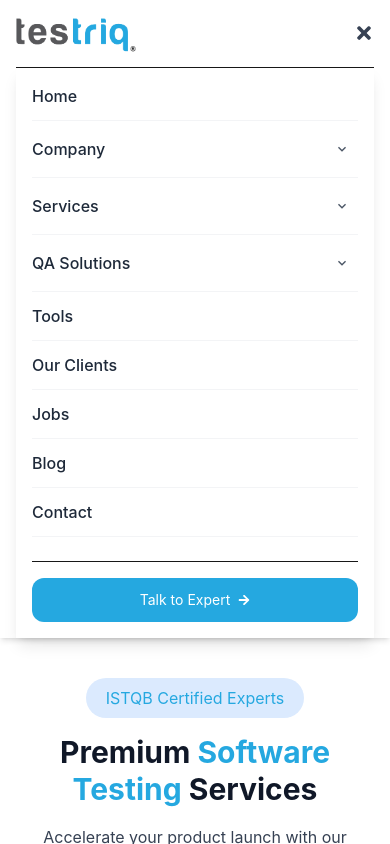
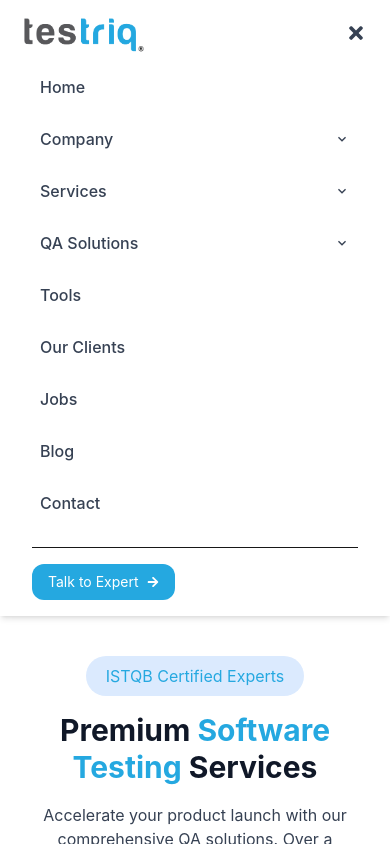
Before and after one commit to prakash47/testrq-3.0, a Next.js app: page / in a window 390 px wide. Both pictures are taken after a click on the button "Toggle menu". Shown: the top 844 px of the page. Built offline with nearby package versions, Linux system fonts and the light colour scheme.

Commit message:
navbar screeen size ongoing

```diff
--- a/src/components/layout/Header.tsx
+++ b/src/components/layout/Header.tsx
@@ -23,22 +23,13 @@ interface MenuItem {
 
 const Navbar = () => {
   const [menuOpen, setMenuOpen] = useState(false);
-  const [activeSubmenu, setActiveSubmenu] = useState<number | null>(null);
-  const [activeServiceSubmenu, setActiveServiceSubmenu] = useState<number | null>(null);
+  const [activeSubmenu, setActiveSubmenu] = useState<number | null>(null); // State to track active submenu in mobile
 
-  const toggleMenu = () => {
-    setMenuOpen(!menuOpen);
-    setActiveSubmenu(null);
-    setActiveServiceSubmenu(null);
-  };
+  const toggleMenu = () => setMenuOpen(!menuOpen);
 
   const toggleSubmenu = (index: number) => {
+    // If the clicked submenu is already open, close it, otherwise open it
     setActiveSubmenu(activeSubmenu === index ? null : index);
-    setActiveServiceSubmenu(null);
-  };
-
-  const toggleServiceSubmenu = (index: number) => {
-    setActiveServiceSubmenu(activeServiceSubmenu === index ? null : index);
   };
 
   // Define menu items with proper types and links
@@ -48,8 +39,8 @@ const Navbar = () => {
       label: "Company",
       link: "",
       submenu: [
-        { label: "About Us", link: "/about-us" },
-        { label: "Our Team", link: "/our-team" },
+        { label: "About Us", link: "/about" },
+        { label: "Our Team", link: "/team" },
       ],
     },
     {
@@ -122,7 +113,7 @@ const Navbar = () => {
 
   return (
     <nav className="bg-white shadow-md px-4 sm:px-6 md:px-16 sticky top-0 z-50">
-      <div className="flex justify-between items-center  sm:px-5 md:px-8 py-3 sm:py-4">
+      <div className="flex justify-between items-center px-2 sm:px-5 md:px-8 py-3 sm:py-4">
         {/* Logo */}
         <Link href="/">
           <h2 className="text-xl sm:text-2xl md:text-3xl font-bold cursor-pointer">
@@ -151,6 +142,7 @@ const Navbar = () => {
                 <div className="absolute top-full mt-0 left-0 right-0 ml-[calc(-35vw+100%)] xl:ml-[calc(-39vw+100%)] bg-white shadow-lg z-[60] translate-y-4 opacity-0 transition-all duration-300 ease-out group-hover:opacity-100 group-hover:translate-y-0 w-screen pointer-events-none group-hover:pointer-events-auto">
                   <div className="w-full mx-auto grid grid-cols-2 xl:grid-cols-4 gap-4 xl:gap-8 py-6 xl:py-8 px-4 xl:px-6 ml-8 xl:ml-24">
                     {item.submenu.map((column, colIdx) => {
+                      // Check if the column is of type { heading: string, services: SubmenuItem[] }
                       if ('label' in column && 'link' in column) {
                         return (
                           <div key={colIdx} className="space-y-3 xl:space-y-4">
@@ -163,6 +155,7 @@ const Navbar = () => {
                         );
                       }
 
+                      // If it's the complex object, render the heading and services
                       return (
                         <div key={colIdx} className="space-y-3 xl:space-y-4">
                           <h2 className="text-base xl:text-lg font-semibold text-gray-800">
@@ -206,7 +199,7 @@ const Navbar = () => {
           ))}
         </ul>
 
-        {/* Tablet Menu Button */}
+        {/* Tablet Menu (simplified horizontal) */}
         <div className="hidden md:flex xl:hidden items-center">
           <button
             className="text-gray-700 text-xl p-2"
@@ -237,89 +230,64 @@ const Navbar = () => {
         </button>
       </div>
 
-      {/* Tablet Menu */}
+      {/* Tablet Dropdown Menu */}
       {menuOpen && (
-        <div className="hidden md:block xl:hidden">
-          <div className="bg-white border-t shadow-lg max-h-[80vh] overflow-y-auto">
-            <div className="px-6 py-4">
-              <div className="grid grid-cols-1 sm:grid-cols-2 lg:grid-cols-3 gap-4">
+        <div className="hidden md:block xl:hidden px-4 pb-4 border-t">
+          <div className="grid grid-cols-2 gap-4 py-4">
             {menuItems.map((item, idx) => (
-                  <div key={idx} className="space-y-2">
-                    <div className="flex items-center justify-between">
+              <div key={idx} className="relative group">
                 <Link href={item.link}>
-                        <h3 className="text-lg font-semibold text-gray-800 hover:text-[theme(color.brand.blue)] cursor-pointer">
-                          {item.label}
-                        </h3>
+                  <div className="flex items-center gap-1 cursor-pointer text-gray-700 hover:text-[theme(color.brand.blue)] p-2 rounded-md hover:bg-gray-50">
+                    <span className="text-md font-medium">{item.label}</span>
+                    {item.submenu && <MdKeyboardArrowDown />}
+                  </div>
                 </Link>
-                      {item.submenu && (
-                        <button
-                          onClick={() => toggleSubmenu(idx)}
-                          className="text-gray-600 hover:text-[theme(color.brand.blue)] p-1"
-                        >
-                          <MdKeyboardArrowDown
-                            className={`transition-transform duration-200 ${
-                              activeSubmenu === idx ? "rotate-180" : ""
-                            }`}
-                          />
-                        </button>
-                      )}
-                    </div>
 
                 {/* Tablet Submenu */}
-                    {item.submenu && activeSubmenu === idx && (
-                      <div className="pl-4 space-y-2 border-l-2 border-blue-100">
-                        {item.label === "Services" ? (
-                          <div className="space-y-3">
+                {item.submenu && (
+                  <div className="absolute top-full left-0 bg-white shadow-lg rounded-md py-2 w-64 z-[60] translate-y-4 opacity-0 transition-all duration-300 ease-out group-hover:opacity-100 group-hover:translate-y-0 pointer-events-none group-hover:pointer-events-auto">
+                    {item.label === "Services" && item.submenu ? (
+                      <div className="grid grid-cols-1 gap-2 p-3">
                         {item.submenu.map((column, colIdx) => {
                           if ('label' in column && 'link' in column) {
                             return (
-                                  <div key={colIdx}>
+                              <div key={colIdx} className="py-1">
                                 <Link href={column.link}>
-                                      <span className="text-sm font-medium text-gray-700 hover:text-[theme(color.brand.blue)] cursor-pointer">
+                                  <h3 className="text-sm font-semibold text-gray-700 hover:text-[theme(color.brand.blue)] cursor-pointer">
                                     {column.label}
-                                      </span>
+                                  </h3>
                                 </Link>
                               </div>
                             );
                           }
                           return (
-                                <div key={colIdx} className="space-y-2">
-                                  <div className="flex items-center justify-between">
-                                    <h4 className="text-sm font-medium text-gray-800">{column.heading}</h4>
-                                    <button
-                                      onClick={() => toggleServiceSubmenu(colIdx)}
-                                      className="text-gray-500 hover:text-[theme(color.brand.blue)] p-1"
-                                    >
-                                      <MdKeyboardArrowDown
-                                        className={`w-4 h-4 transition-transform duration-200 ${
-                                          activeServiceSubmenu === colIdx ? "rotate-180" : ""
-                                        }`}
-                                      />
-                                    </button>
-                                  </div>
-                                  {activeServiceSubmenu === colIdx && (
-                                    <ul className="pl-3 space-y-1 border-l border-gray-200">
-                                      {column.services.map((service, subIdx) => (
+                            <div key={colIdx} className="py-1">
+                              <h3 className="text-sm font-semibold text-gray-700 mb-1">
+                                {column.heading}
+                              </h3>
+                              <ul className="space-y-1 ml-2">
+                                {column.services
+                                  .slice(0, 3)
+                                  .map((service, subIdx) => (
                                     <li key={subIdx}>
                                       <Link href={service.link}>
-                                            <span className="block text-sm text-gray-600 hover:text-[theme(color.brand.blue)] py-1 cursor-pointer">
+                                        <span className="block pt-2 text-sm text-gray-700 hover:text-[theme(color.brand.blue)] cursor-pointer">
                                           {service.label}
                                         </span>
                                       </Link>
                                     </li>
                                   ))}
                               </ul>
-                                  )}
                             </div>
                           );
                         })}
                       </div>
                     ) : (
-                          <ul className="space-y-1">
+                      <ul className="py-1">
                         {item.submenu.map((subItem, subIdx) => (
                           <li key={subIdx}>
                             <Link href={('link' in subItem) ? subItem.link : '#'}>
-                                  <span className="block text-sm text-gray-600 hover:text-[theme(color.brand.blue)] py-1 cursor-pointer">
+                              <span className="block px-4 py-2 hover:bg-blue-50 text-sm text-gray-600 hover:text-[theme(color.brand.blue)] cursor-pointer">
                                 {('label' in subItem) ? subItem.label : subItem.heading}
                               </span>
                             </Link>
@@ -333,81 +301,65 @@ const Navbar = () => {
             ))}
           </div>
 
-              <div className="mt-6 pt-4 border-t">
+          <div className="flex items-center justify-between pt-4 border-t">
             <Link href="/contact">
-                  <button className="w-full bg-[#25A8E0] text-white px-4 py-3 rounded-xl hover:bg-blue-400 flex items-center justify-center gap-2">
+              <button className="bg-[#25A8E0] text-white px-4 py-2 rounded-xl hover:bg-blue-400 flex items-center gap-2">
                 <span className="text-sm">Talk to Expert</span>
                 <FaArrowRight className="w-3 h-3" />
               </button>
             </Link>
           </div>
         </div>
-          </div>
-        </div>
       )}
 
-      {/* Mobile Menu */}
+      {/* Mobile Menu Items */}
       {menuOpen && (
-        <div className="md:hidden">
-          <div className="bg-white border-t shadow-lg max-h-[80vh] overflow-y-auto">
-            <div className="px-4 py-4">
-              <ul className="space-y-3">
+        <div className="md:hidden px-4 pb-4">
+          <ul className="space-y-3 text-gray-700">
             {menuItems.map((item, idx) => (
-                  <li key={idx} className="border-b border-gray-100 pb-3">
-                    <div className="flex items-center justify-between">
+              <li
+                key={idx}
+                className="hover:text-[theme(color.brand.blue)] cursor-pointer"
+              >
+                <div
+                  className="flex items-center justify-between p-2 rounded-md hover:bg-gray-50"
+                  onClick={() => item.submenu && toggleSubmenu(idx)} // Toggle submenu visibility on click
+                >
                   <Link href={item.link}>
-                        <span className="text-base font-medium text-gray-800 hover:text-[theme(color.brand.blue)] cursor-pointer">
-                          {item.label}
-                        </span>
+                    <span className="text-base font-medium">{item.label}</span>
                   </Link>
                   {item.submenu && (
-                        <button
-                          onClick={() => toggleSubmenu(idx)}
-                          className="text-gray-600 hover:text-[theme(color.brand.blue)] p-2"
-                        >
                     <MdKeyboardArrowDown
-                            className={`transition-transform duration-200 ${
+                      className={`transition-transform ${
                         activeSubmenu === idx ? "rotate-180" : ""
                       }`}
                     />
-                        </button>
                   )}
                 </div>
 
-                    {/* Mobile Submenu */}
+                {/* Submenu for mobile (conditionally render if it's active) */}
                 {item.submenu && activeSubmenu === idx && (
-                      <div className="mt-3 pl-4 space-y-3 border-l-2 border-blue-100">
-                        {item.label === "Services" ? (
-                          <div className="space-y-4">
+                  <div className="pl-4 mt-2 space-y-2 bg-gray-50 rounded-md p-3">
+                    {item.label === "Services" && item.submenu ? (
+                      <div className="space-y-3">
                         {item.submenu.map((column, colIdx) => {
                           if ('label' in column && 'link' in column) {
                             return (
                               <div key={colIdx}>
                                 <Link href={column.link}>
-                                      <span className="text-sm font-medium text-gray-700 hover:text-[theme(color.brand.blue)] cursor-pointer">
+                                  <h3 className="text-sm font-semibold text-gray-800 hover:text-[theme(color.brand.blue)] cursor-pointer">
                                     {column.label}
-                                      </span>
+                                  </h3>
                                 </Link>
                               </div>
                             );
                           }
                           return (
-                                <div key={colIdx} className="space-y-2">
-                                  <div className="flex items-center justify-between">
-                                    <h4 className="text-sm font-semibold text-gray-800">{column.heading}</h4>
-                                    <button
-                                      onClick={() => toggleServiceSubmenu(colIdx)}
-                                      className="text-gray-500 hover:text-[theme(color.brand.blue)] p-1"
-                                    >
-                                      <MdKeyboardArrowDown
-                                        className={`w-4 h-4 transition-transform duration-200 ${
-                                          activeServiceSubmenu === colIdx ? "rotate-180" : ""
-                                        }`}
-                                      />
-                                    </button>
-                                  </div>
-                                  {activeServiceSubmenu === colIdx && (
-                                    <ul className="pl-3 space-y-2 border-l border-gray-200">
+                            <div key={colIdx}>
+                              <h3 className="text-md font-semibold text-gray-800 mb-2">
+                                {column.heading}
+                              </h3>
+                              <ul className="space-y-1 ml-2">
                                 {column.services.map((service, subIdx) => (
                                   <li key={subIdx}>
                                     <Link href={service.link}>
@@ -418,7 +370,6 @@ const Navbar = () => {
                                   </li>
                                 ))}
                               </ul>
-                                  )}
                             </div>
                           );
                         })}
@@ -428,7 +379,7 @@ const Navbar = () => {
                         {item.submenu.map((subItem, subIdx) => (
                           <li key={subIdx}>
                             <Link href={('link' in subItem) ? subItem.link : '#'}>
-                                  <span className="block text-sm text-gray-600 hover:text-[theme(color.brand.blue)] py-1 cursor-pointer">
+                              <span className="block text-sm text-gray-600 hover:text-[theme(color.brand.blue)] p-1 cursor-pointer">
                                 {('label' in subItem) ? subItem.label : subItem.heading}
                               </span>
                             </Link>
@@ -442,15 +393,13 @@ const Navbar = () => {
             ))}
           </ul>
 
-              <div className="mt-6 pt-4 border-t">
+          <div className="mt-6 flex flex-col gap-4 pt-4 border-t">
             <Link href="/contact">
-                  <button className="w-full bg-[#25A8E0] text-white px-4 py-3 rounded-xl hover:bg-blue-400 flex items-center justify-center gap-2">
+              <button className="bg-[#25A8E0] text-white px-4 py-2 rounded-xl hover:bg-blue-400 flex items-center justify-center gap-2">
                 <span className="text-sm">Talk to Expert</span>
                 <FaArrowRight className="w-3 h-3" />
               </button>
             </Link>
-              </div>
-            </div>
           </div>
         </div>
       )}
@@ -458,8 +407,9 @@ const Navbar = () => {
   );
 };
 
+export default Navbar;
 
-export default Navbar;
+
 
 
 
```
Lines whose indentation alone changed are shown as unchanged.
